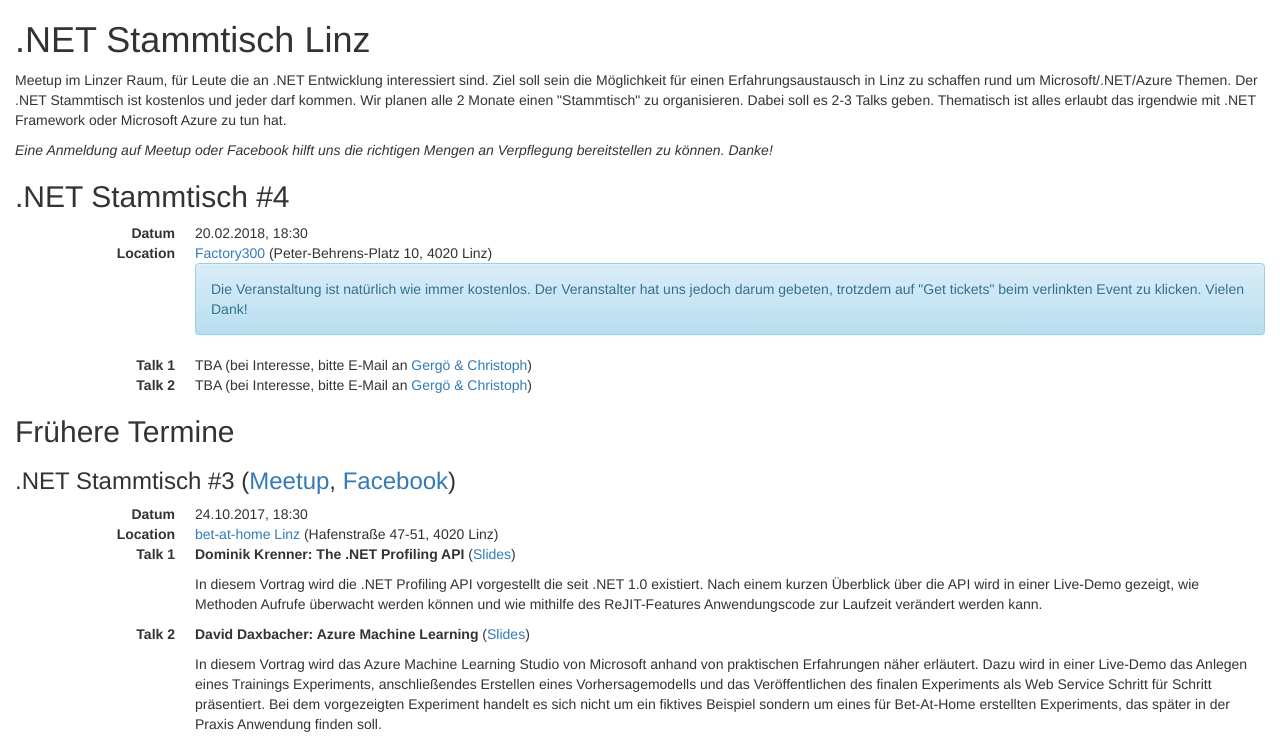
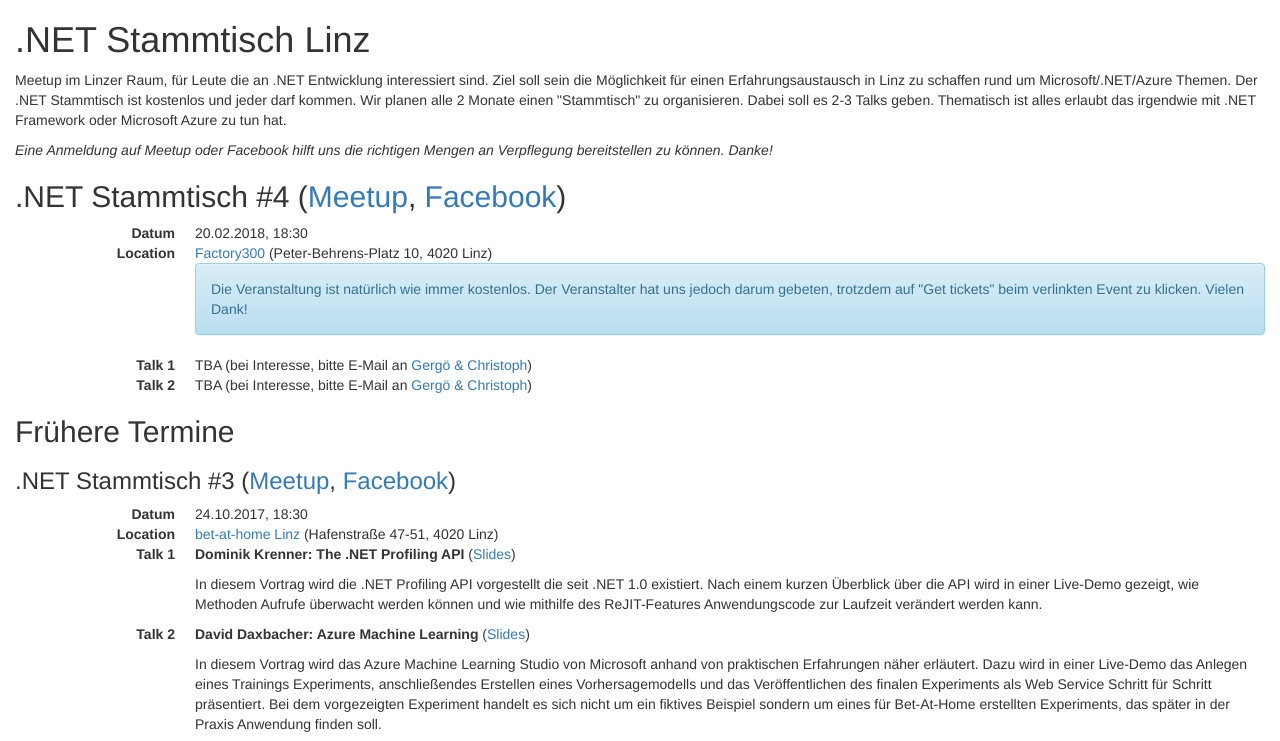
Before and after one commit to dotnetstammtisch/dotnetstammtisch.github.io, a plain HTML site: page index.html in a window 1280 px wide. Shown: the top 741 px of the page. Drawn offline with nearby package versions, Linux system fonts and the light colour scheme.

Commit message:
Update index.html

```diff
--- a/index.html
+++ b/index.html
@@ -29,7 +29,7 @@
         <i>Eine Anmeldung auf Meetup oder Facebook hilft uns die richtigen Mengen an Verpflegung bereitstellen zu können. Danke!</i>
 
 
-        <h2>.NET Stammtisch #4</h2>
+        <h2>.NET Stammtisch #4 (<a href="https://www.meetup.com/NET-Stammtisch-Linz/events/247045584/">Meetup</a>, <a href="https://www.facebook.com/events/868682779976980">Facebook</a>)</h2>
         <dl class="dl-horizontal">
             <dt>Datum</dt><dd>20.02.2018, 18:30</dd>
             <dt>Location</dt>
```
